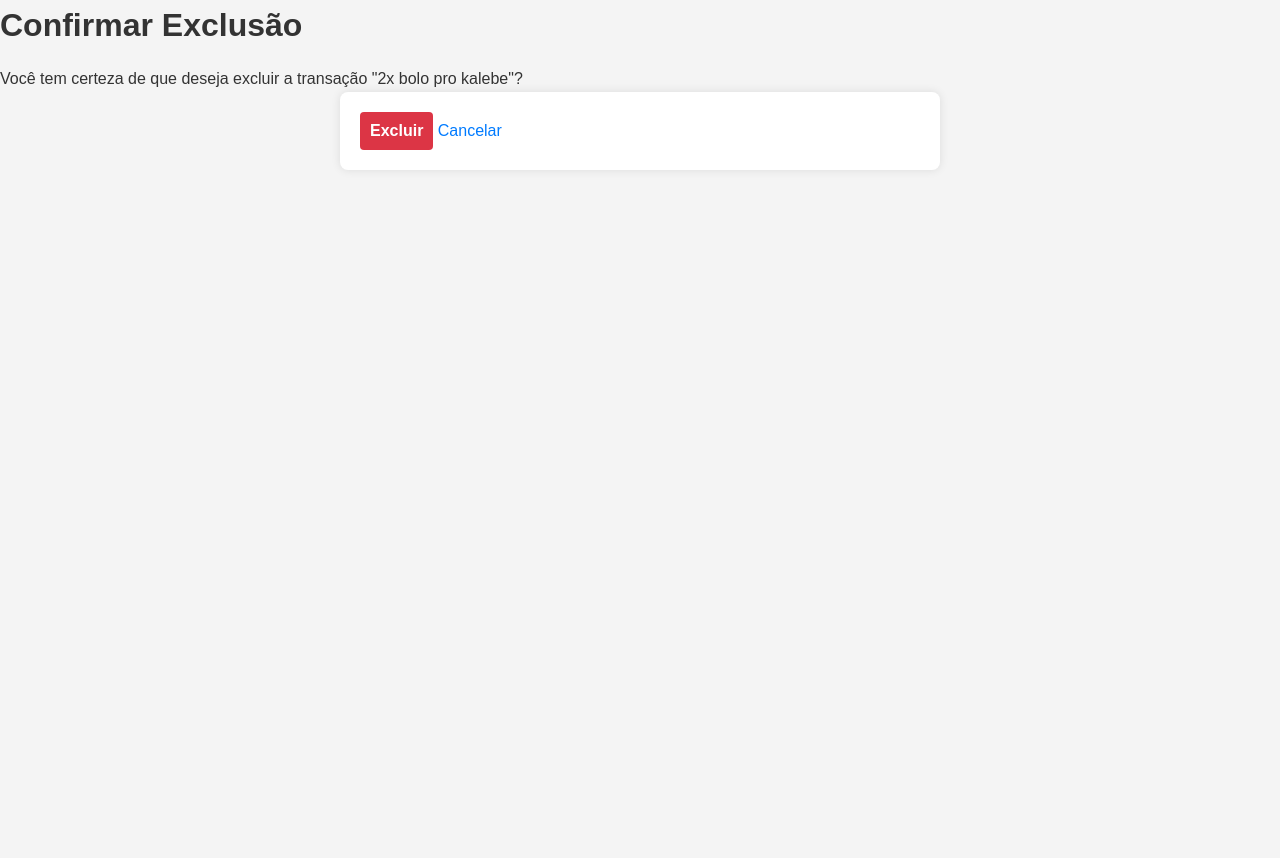
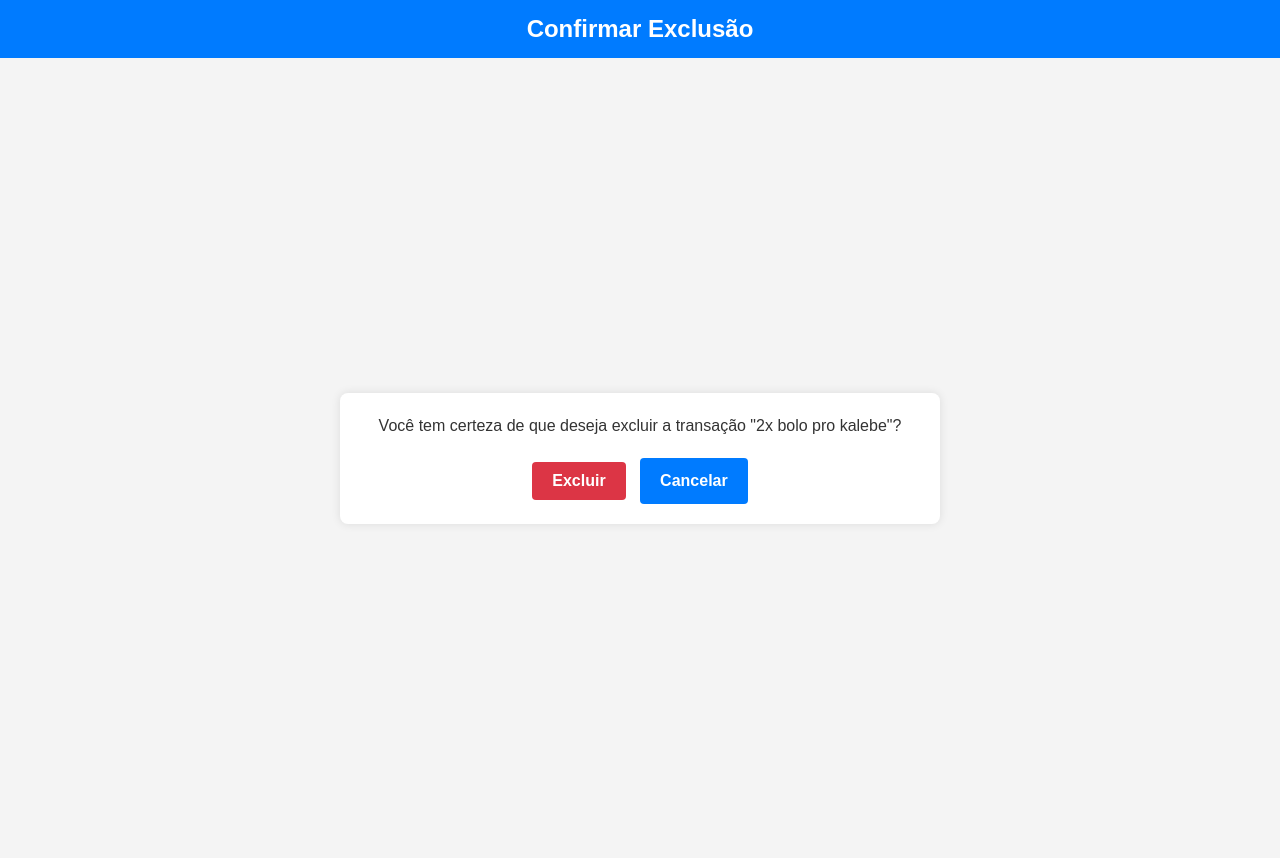
Before and after one commit to AthosSperber/gerenciadorFinancas, a Django app: page /transacoes/15/delete/ in a window 1280 px wide. Before the commit the page ends 150 px from the top, so only its background shows below. Run offline with Django 5.2, Linux system fonts and the light colour scheme; data comes from the database, SQL or seed files in the repository.

Commit message:
arrumar esse transacoes_del

```diff
--- a/gerenciador_financas/finanças/static/css/transacoes_delete.css
+++ b/gerenciador_financas/finanças/static/css/transacoes_delete.css
@@ -1,48 +1,63 @@
-form {
+main {
+    display: flex;
+    justify-content: center;
+    align-items: center;
+    height: 100vh;
+    padding: 20px;
+}
+
+.form-container {
     max-width: 600px;
-    margin: auto;
+    width: 100%;
     background: #fff;
     padding: 20px;
     border-radius: 8px;
     box-shadow: 0 0 10px rgba(0,0,0,0.1);
+    text-align: center;
 }
 
-form label {
-    display: block;
-    margin-bottom: 10px;
-    font-weight: bold;
-}
-
-form p {
+.form-container p {
     margin-bottom: 20px;
     font-size: 16px;
 }
 
-form button {
+form button, .cancel-button {
     background-color: #dc3545;
     color: #fff;
     border: none;
     cursor: pointer;
-    padding: 10px;
+    padding: 10px 20px;
     border-radius: 4px;
     font-size: 16px;
     font-weight: bold;
+    text-decoration: none;
+    display: inline-block;
 }
 
-form button:hover {
+form button:hover, .cancel-button:hover {
     background-color: #c82333;
+}
+
+/* Botão de cancelar */
+.cancel-button {
+    background-color: #007bff;
+    margin-left: 10px;
+}
+
+.cancel-button:hover {
+    background-color: #0056b3;
 }
 
 /* Media Queries */
 @media (max-width: 768px) {
-    form {
+    .form-container {
         padding: 15px;
     }
 }
 
 @media (max-width: 480px) {
-    form button {
-        padding: 8px;
+    form button, .cancel-button {
+        padding: 8px 15px;
         font-size: 14px;
     }
 }
--- a/gerenciador_financas/finanças/templates/finanças/transacoes_delete.html
+++ b/gerenciador_financas/finanças/templates/finanças/transacoes_delete.html
@@ -7,12 +7,20 @@
     <link rel="stylesheet" type="text/css" href="{% static 'css/transacoes_delete.css' %}">
 </head>
 <body>
+    <header>
         <h1>Confirmar Exclusão</h1>
+    </header>
+    <main>
+        <div class="form-container">
             <p>Você tem certeza de que deseja excluir a transação "{{ transacao.descricao }}"?</p>
             <form method="post">
                 {% csrf_token %}
+                <div class="button-group">
                     <button type="submit">Excluir</button>
-        <a href="{% url 'transacoes_list' %}">Cancelar</a>
+                    <a href="{% url 'transacoes_list' %}" class="cancel-button">Cancelar</a>
+                </div>
             </form>
+        </div>
+    </main>
 </body>
 </html>
```
Lines whose indentation alone changed are shown as unchanged.
